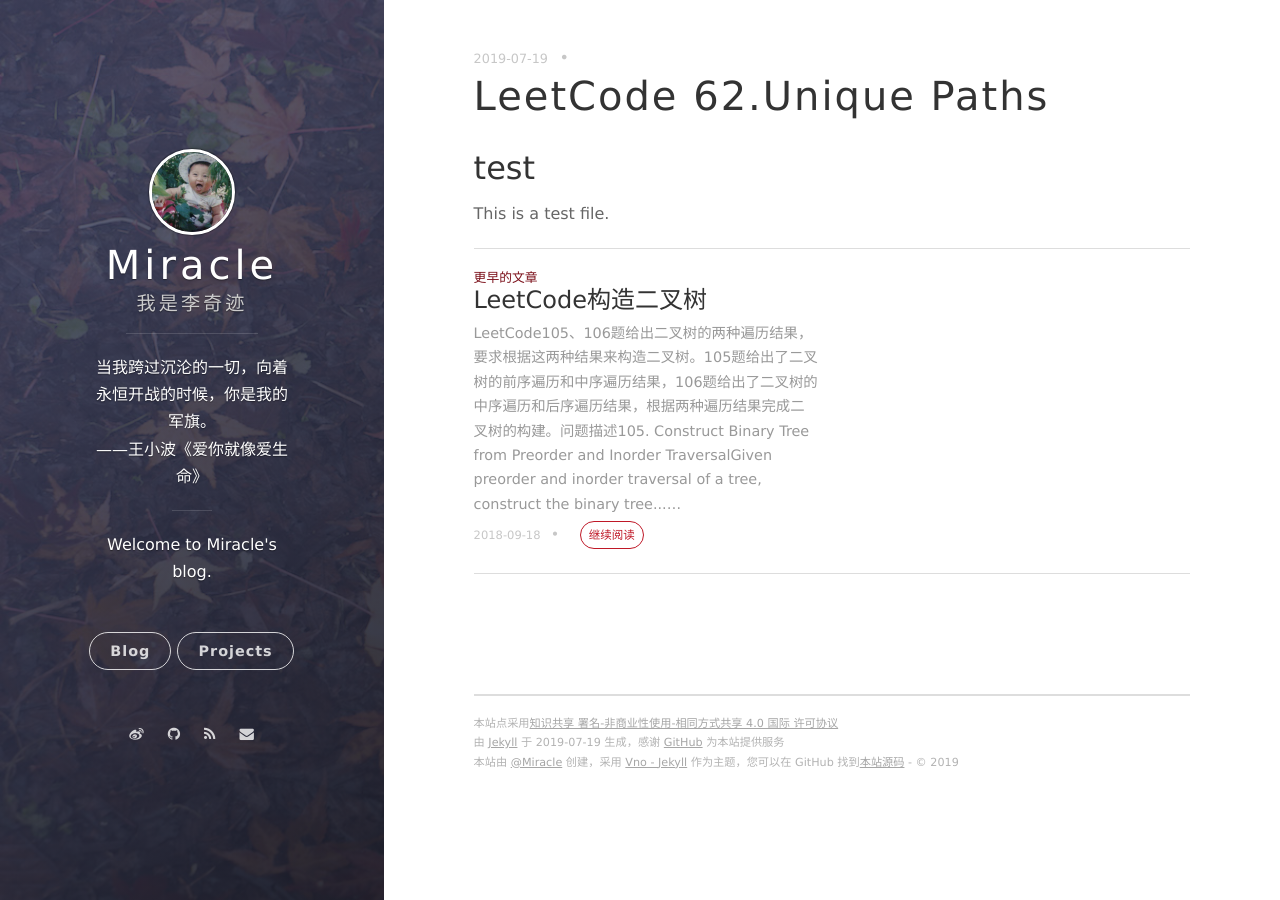
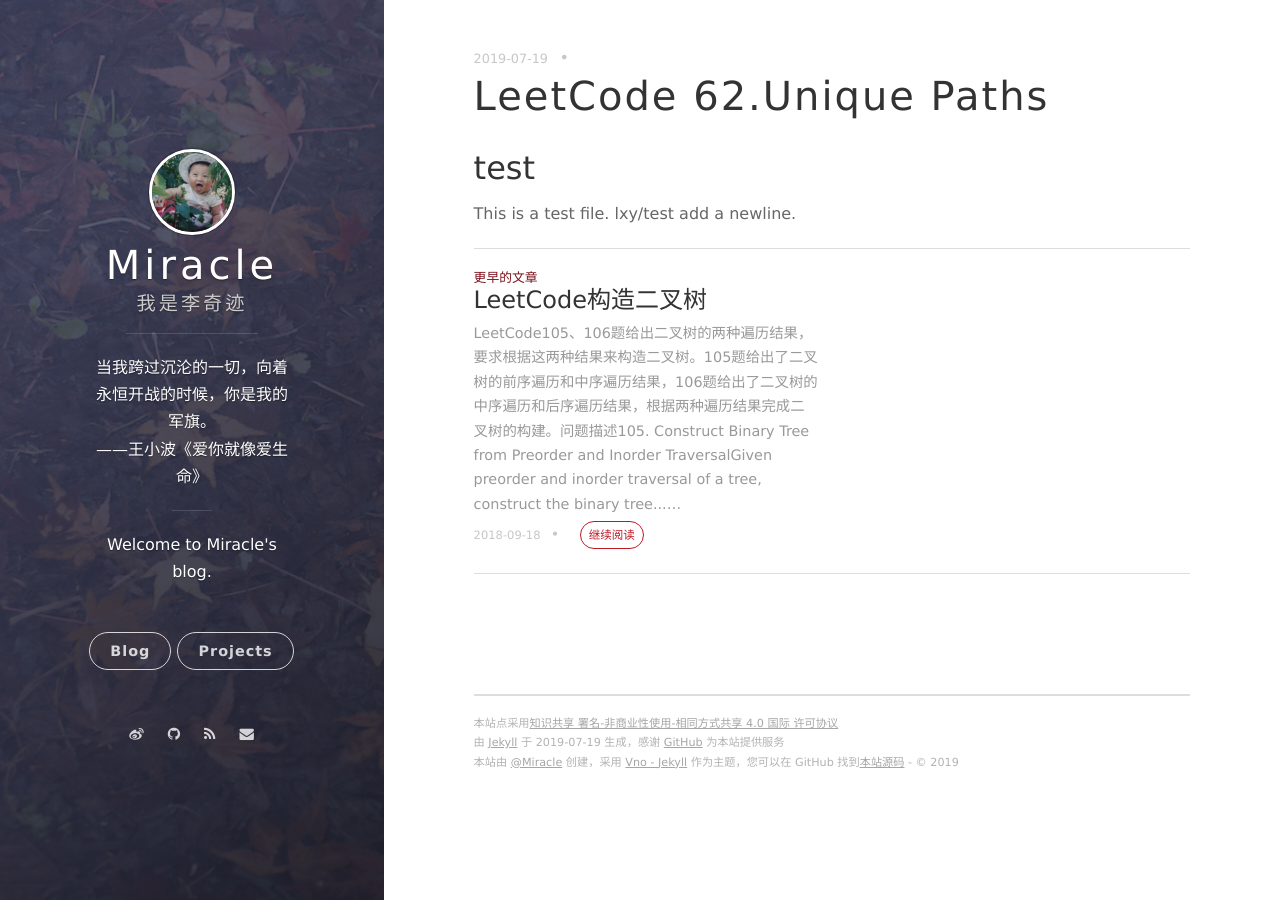
Before and after one commit to onevcat/vno-jekyll, a Jekyll site: the page built from _posts/2019-07-19-test.md, in a window 1280 px wide. Built offline with Jekyll 4.4.1, drawn with Linux system fonts in a browser that asks for light colours; nearby versions of some CDN libraries; comment, search, counter and statistics services are not loaded.

Commit message:
add a new line

```diff
--- a/_posts/2019-07-19-test.md
+++ b/_posts/2019-07-19-test.md
@@ -5,3 +5,4 @@
 
 ## test
 This is a test file.
+lxy/test add a newline.
```
